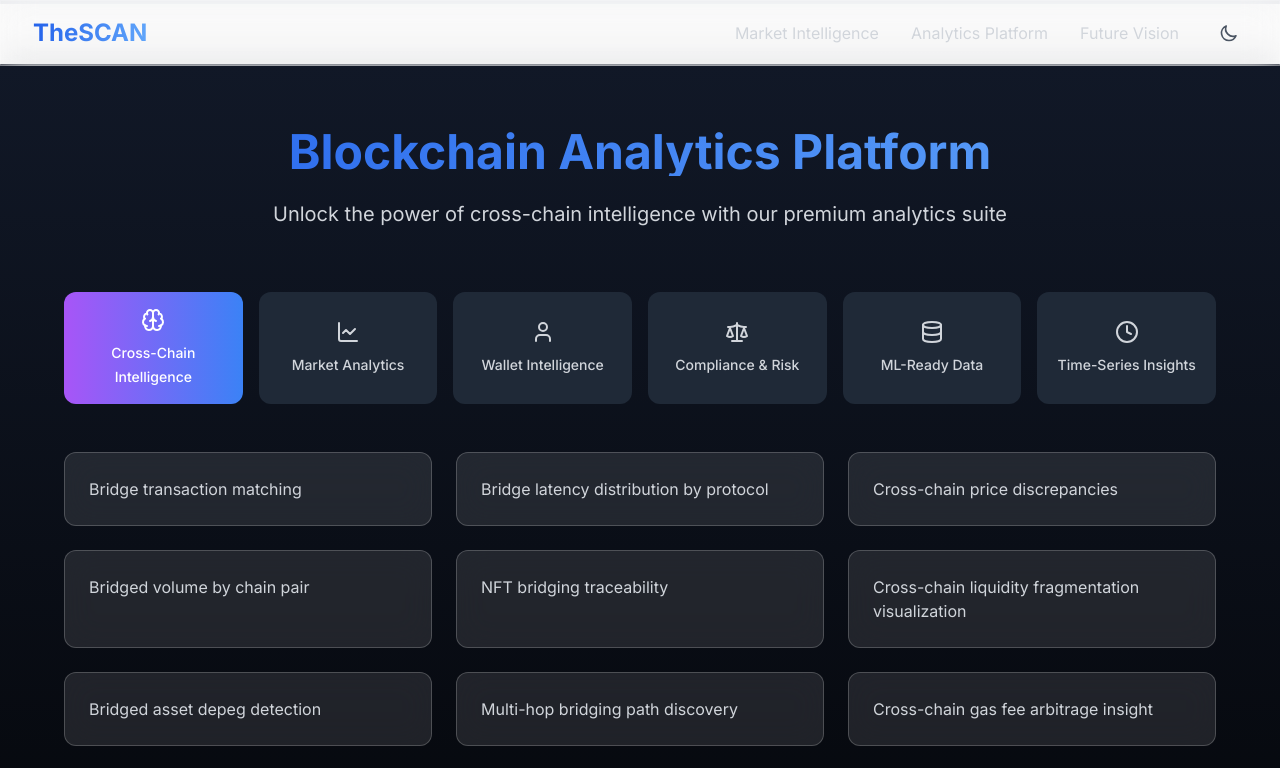
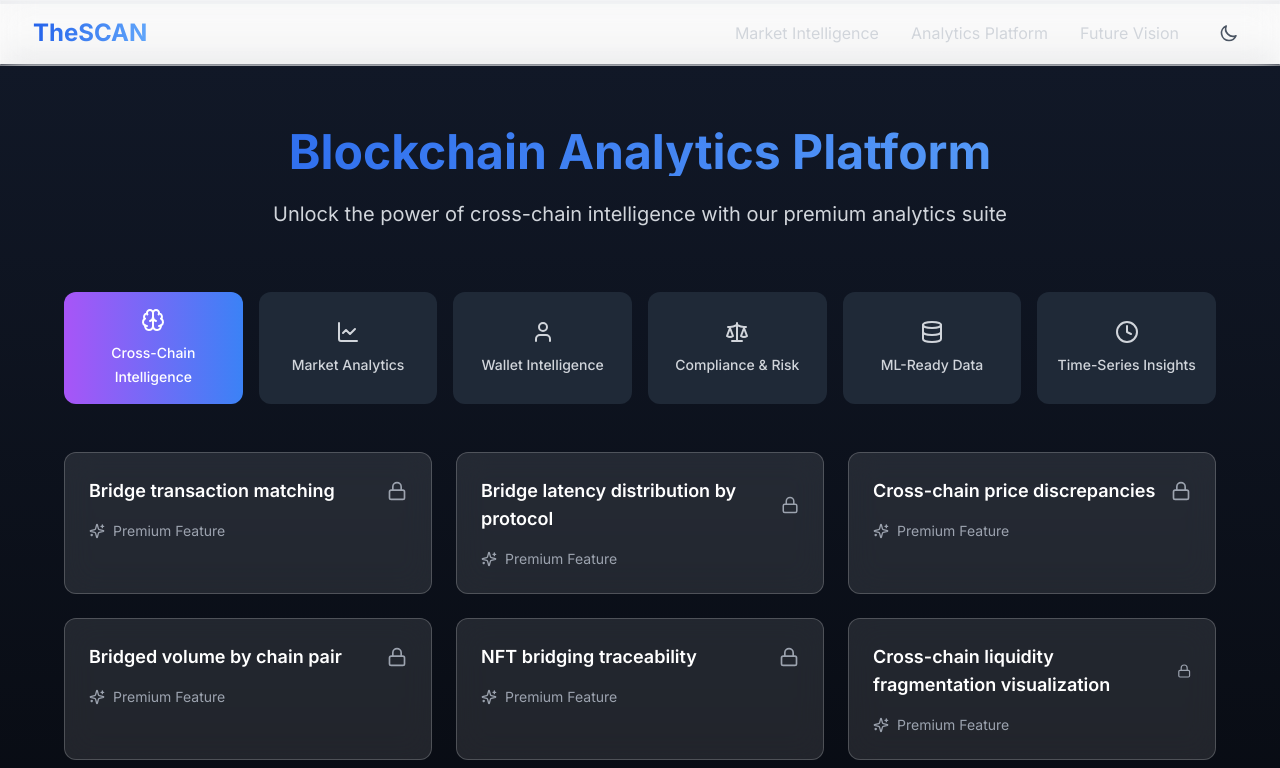
Before and after one commit to Esaslow/theSCAN, a Next.js app: page /analytics in a window 1280 px wide. Shown: the top 768 px of the page. Built offline with nearby package versions, Linux system fonts and the light colour scheme.

Commit message:
readded the icons

```diff
--- a/src/app/analytics/page.tsx
+++ b/src/app/analytics/page.tsx
@@ -189,7 +189,14 @@ export default function AnalyticsPage() {
                 transition={{ duration: 0.5, delay: index * 0.1 }}
                 className="glass-effect p-4 sm:p-6 rounded-xl hover:scale-105 hover:brightness-110 transition-all duration-300 cursor-pointer"
               >
-                <p className="text-sm sm:text-base text-gray-300">{feature}</p>
+                <div className="flex items-center justify-between mb-3 sm:mb-4">
+                  <h3 className="text-base sm:text-lg font-semibold text-white">{feature}</h3>
+                  <Lock className="w-4 h-4 sm:w-5 sm:h-5 text-gray-400" />
+                </div>
+                <div className="flex items-center text-xs sm:text-sm text-gray-400">
+                  <Sparkles className="w-3 h-3 sm:w-4 sm:h-4 mr-2" />
+                  Premium Feature
+                </div>
               </motion.div>
             ))}
           </div>
```
